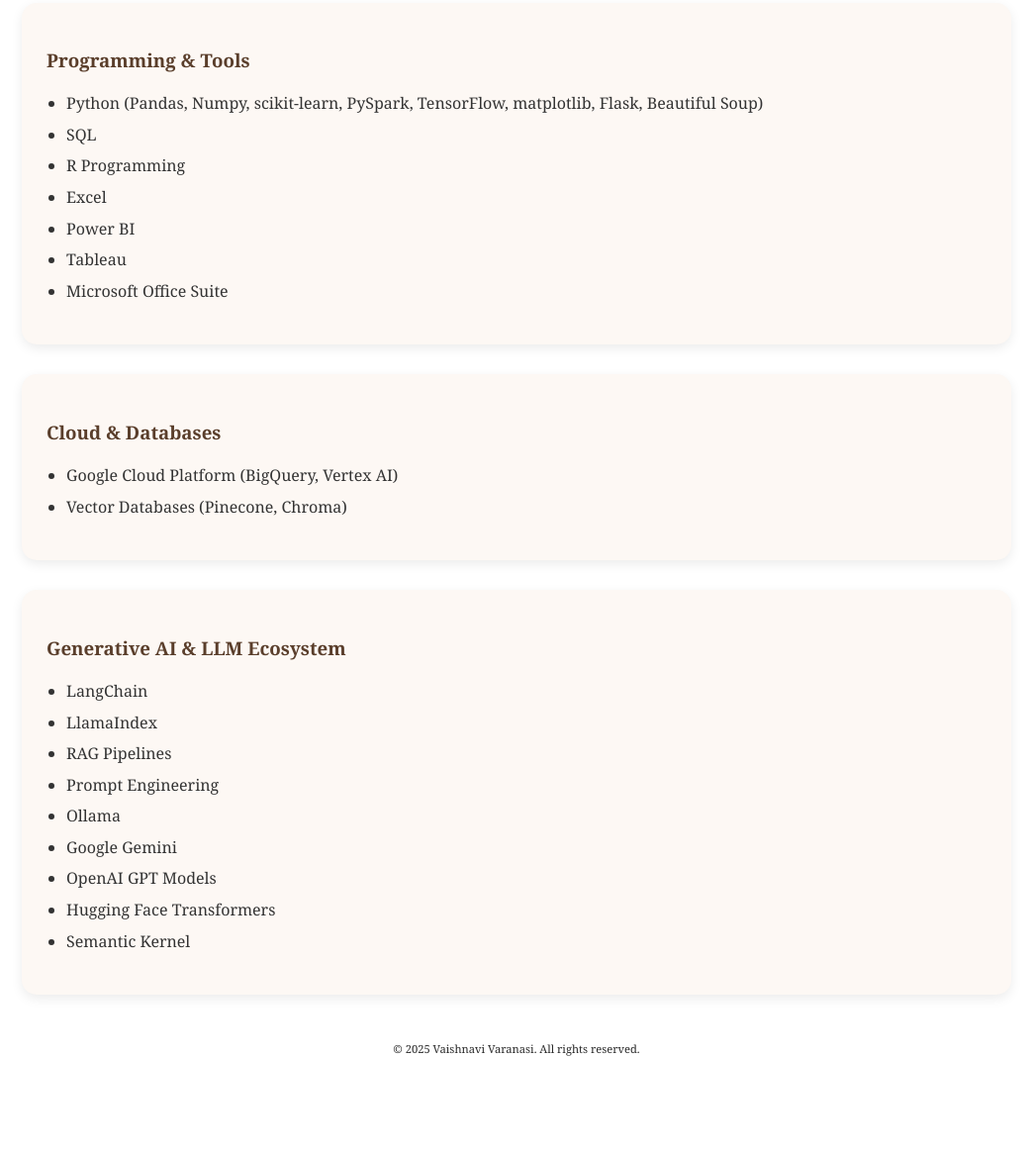
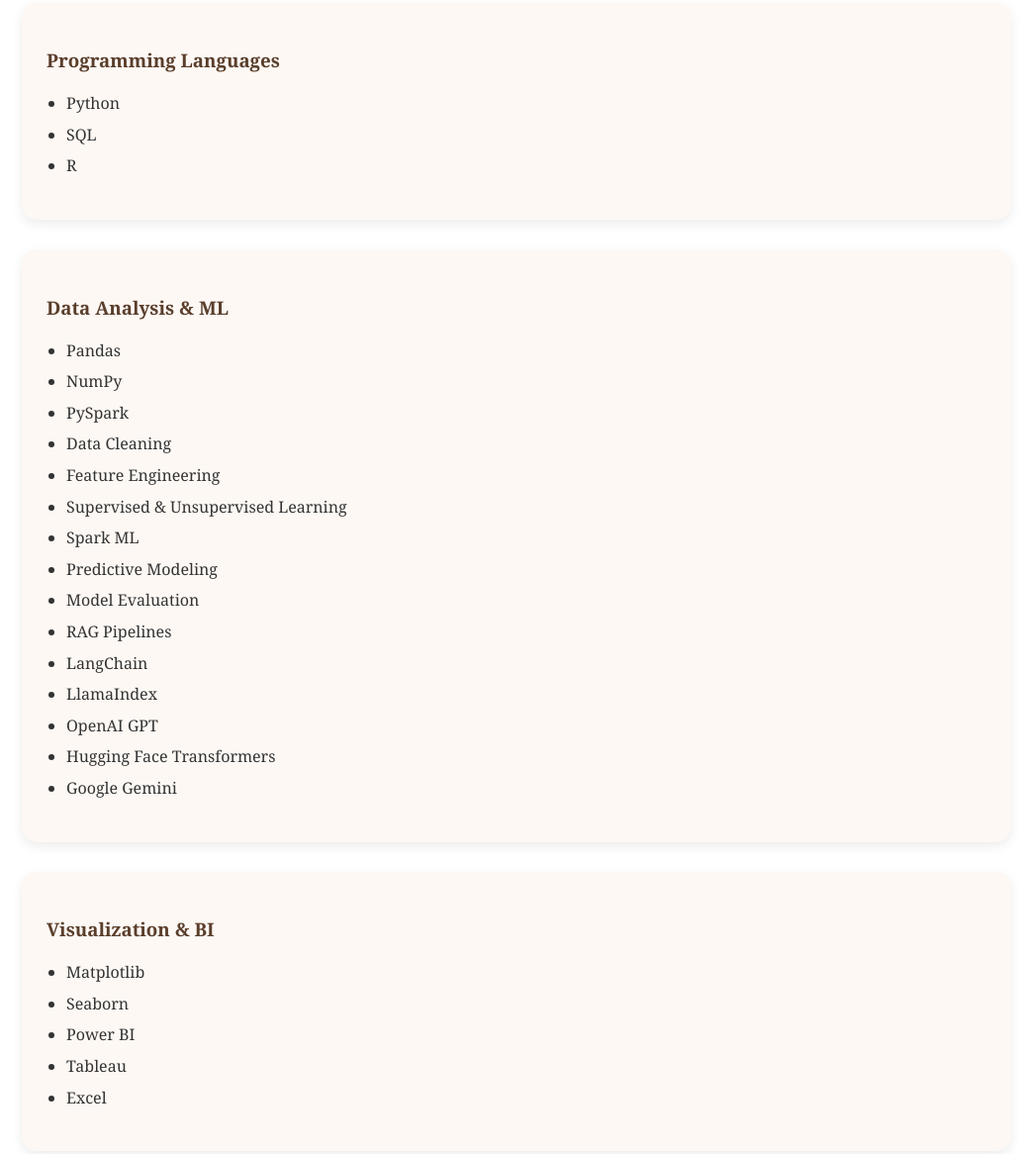
Before and after one commit to VAISHNAVI4243/Vaishnavi-Varanasi-Website, a plain HTML site: page skills.html in a window 1280 px wide. Shown: the part 135-1301 px from the top of the page at 99% size, without its empty margins (118-1161 px from the left). Before the commit the page ends 1271 px from the top, so only its background shows below. Drawn offline with Linux system fonts and the light colour scheme.

Commit message:
Made Changes to skills

```diff
--- a/skills.html
+++ b/skills.html
@@ -46,8 +46,6 @@
       margin-bottom: 6px;
     }
 
-
-
     @media (max-width: 768px) {
       .skills-section {
         margin: 30px 10px;
@@ -67,7 +65,7 @@
       <span></span>
     </div>
 
-        <ul class="nav-links" id="nav-links">
+    <ul class="nav-links" id="nav-links">
       <li><a href="index.html">Home</a></li>
       <li><a href="about.html">About</a></li>
       <li><a href="work.html">Milestones</a></li>
@@ -86,41 +84,72 @@
   <!-- Skills Section -->
   <section class="skills-section">
     <div class="skill-card">
-      <h3>Programming & Tools</h3>
+      <h3>Programming Languages</h3>
       <ul>
-        <li>Python (Pandas, Numpy, scikit-learn, PySpark, TensorFlow, matplotlib, Flask, Beautiful Soup)</li>
+        <li>Python</li>
         <li>SQL</li>
-        <li>R Programming</li>
-        <li>Excel</li>
-        <li>Power BI</li>
-        <li>Tableau</li>
-        <li>Microsoft Office Suite</li>
+        <li>R</li>
       </ul>
     </div>
 
     <div class="skill-card">
-      <h3>Cloud & Databases</h3>
+      <h3>Data Analysis &amp; ML</h3>
       <ul>
-        <li>Google Cloud Platform (BigQuery, Vertex AI)</li>
-        <li>Vector Databases (Pinecone, Chroma)</li>
+        <li>Pandas</li>
+        <li>NumPy</li>
+        <li>PySpark</li>
+        <li>Data Cleaning</li>
+        <li>Feature Engineering</li>
+        <li>Supervised &amp; Unsupervised Learning</li>
+        <li>Spark ML</li>
+        <li>Predictive Modeling</li>
+        <li>Model Evaluation</li>
+        <li>RAG Pipelines</li>
+        <li>LangChain</li>
+        <li>LlamaIndex</li>
+        <li>OpenAI GPT</li>
+        <li>Hugging Face Transformers</li>
+        <li>Google Gemini</li>
       </ul>
     </div>
 
     <div class="skill-card">
-      <h3>Generative AI & LLM Ecosystem</h3>
+      <h3>Visualization &amp; BI</h3>
       <ul>
-        <li>LangChain</li>
-        <li>LlamaIndex</li>
-        <li>RAG Pipelines</li>
-        <li>Prompt Engineering</li>
-        <li>Ollama</li>
-        <li>Google Gemini</li>
-        <li>OpenAI GPT Models</li>
-        <li>Hugging Face Transformers</li>
-        <li>Semantic Kernel</li>
+        <li>Matplotlib</li>
+        <li>Seaborn</li>
+        <li>Power BI</li>
+        <li>Tableau</li>
+        <li>Excel</li>
       </ul>
     </div>
 
+    <div class="skill-card">
+      <h3>Cloud &amp; Big Data</h3>
+      <ul>
+        <li>Google Cloud (BigQuery, Vertex AI)</li>
+        <li>Vector DBs (Pinecone, Chroma)</li>
+        <li>Distributed Computing</li>
+      </ul>
+    </div>
+
+    <div class="skill-card">
+      <h3>Web &amp; Backend Tools</h3>
+      <ul>
+        <li>Flask</li>
+        <li>Beautiful Soup</li>
+      </ul>
+    </div>
+
+    <div class="skill-card">
+      <h3>Tools &amp; Workflows</h3>
+      <ul>
+        <li>Jupyter Notebooks</li>
+        <li>Git &amp; GitHub</li>
+        <li>Dashboard/Reporting</li>
+      </ul>
+    </div>
+  </section>
 
   <footer class="footer">
     <p>&copy; 2025 Vaishnavi Varanasi. All rights reserved.</p>
```
Also changed, not shown: 3 other files.
